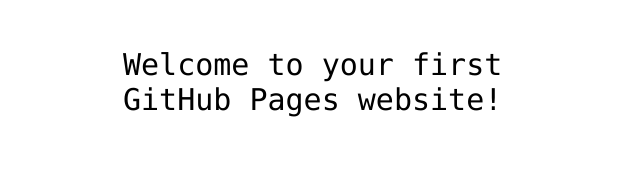
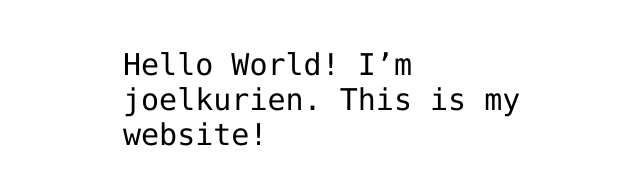
Before and after one commit to joelkurien/hello-world, a plain HTML site: page index.html in a window 1280 px wide. Shown: the part 341-526 px from the top of the page, without its empty margins (317-957 px from the left). Drawn offline with Linux system fonts and the light colour scheme.

Commit message:
Add an Introduction

```diff
--- a/index.html
+++ b/index.html
@@ -12,7 +12,7 @@
 <img src="https://octodex.github.com/images/daftpunktocat-thomas.gif" id="octocat" alt="octocat-gif" />
 
 <!-- Change this code here by copy and pasting your template on line 15 -->
-<p>Welcome to your first GitHub Pages website!</p>
+<p>Hello World! I’m joelkurien. This is my website!</p>
 
 </body>
 </html>
```
